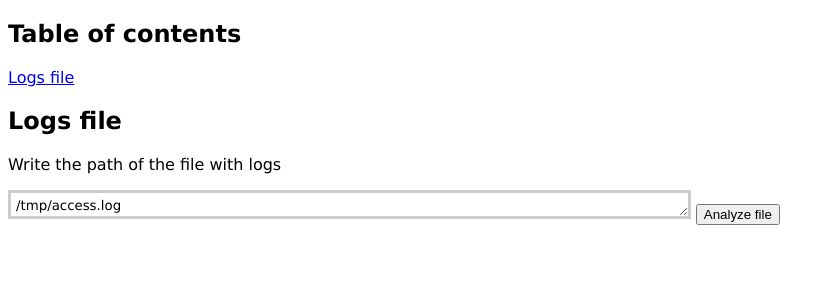
After one commit to CarlosAMolina/logs-analyzer, a Flask app: page /logs-file in a window 1280 px wide. The commit adds this page. Shown: the top 300 px of the page, without its empty margins (0-835 px from the left). Run offline with Flask 2, Linux system fonts and the light colour scheme.

Commit message:
Pass file with logs path to one route

```diff
--- a/src/app.py
+++ b/src/app.py
@@ -10,6 +10,7 @@ from .vt import transformer as vt_transformer
 
 
 app = flask.Flask(__name__, template_folder="templates")
+app.secret_key = b"foo"
 api = flask_restful.Api(app)
 
 api.add_resource(log_resources.LogListResource, "/logs-all")
@@ -48,8 +49,22 @@ class LogsData:
         return list(self.logs_all[0].keys())
 
 
+@app.route("/logs-file")
+def logs_file_get():
+    return flask.render_template("logs-file.html")
+
+
+@app.route("/logs-file", methods=["POST"])
+def logs_file_post():
+    logs_file = flask.request.form["logs-file"].split("\r\n")[0]
+    flask.session["logs_file"] = logs_file
+    return flask.redirect("/logs")
+
+
 @app.route("/logs")
 def show_logs():
+    logs_file = flask.session["logs_file"]
+    print(logs_file)
     logs_data = LogsData()
     return flask.render_template(
         "logs.html",
--- a/src/static/style.css
+++ b/src/static/style.css
@@ -1,5 +1,14 @@
 body {
   font-family: "Lucida Sans Unicode", "Lucida Grande", sans-serif;
+}
+
+textarea.logs-file {
+  type: text;
+  height: 1em;
+  width: 50em;
+  border: 3px solid #cccccc;
+  padding: 5px;
+  font-family: inherit;
 }
 
 textarea.ips-vt {
@@ -17,7 +26,6 @@ input#input-vt {
   border-radius: 4px;
 }
 
-
 table, th, td {
   border-collapse: collapse;
   text-align:left;
--- /dev/null
+++ b/src/templates/logs-file.html
@@ -0,0 +1,16 @@
+<!doctype html>
+<link rel=stylesheet type=text/css href="{{ url_for('static', filename='style.css') }}">
+<title>Logs</title>
+
+<body>
+
+<h2>Table of contents</h2>
+<p><a href="#logs-file">Logs file</a></p>
+
+<h2 id="logs-file">Logs file</h2>
+<p>Write the path of the file with logs</p>
+<form method="POST">
+<textarea class="logs-file" name="logs-file">/tmp/access.log</textarea>
+<input type="submit" value="Analyze file">
+</form>
+</body>
```
